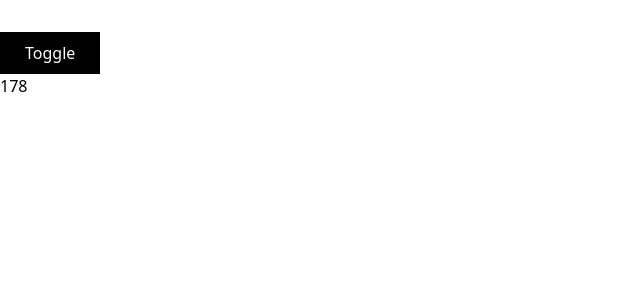
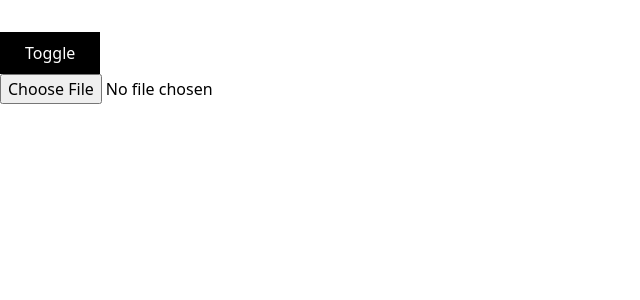
Before and after one commit to truongnhuhungnam/react-learning, a React (Create React App) app: page / in a window 1280 px wide. Both pictures are taken after a click on the button "Toggle". Shown: the top 300 px of the page, without its empty margins (0-640 px from the left). Built offline with nearby package versions, Linux system fonts and the light colour scheme.

Commit message:
preview avatar UseEffect

```diff
--- a/src/App.js
+++ b/src/App.js
@@ -1,5 +1,5 @@
 import { useState } from "react";
-import TimerUseEffect from "./components/TimerUseEffect";
+import PreviewAvatarUseEffect from "./components/PreviewAvatarUseEffect";
 
 function App() {
     const [show, setShow] = useState(false);
@@ -12,7 +12,7 @@
                 >
                     Toggle
                 </button>
-                {show && <TimerUseEffect />}
+                {show && <PreviewAvatarUseEffect />}
             </div>
         </div>
     );
--- /dev/null
+++ b/src/components/PreviewAvatarUseEffect.js
@@ -0,0 +1,28 @@
+import { useState, useEffect } from "react";
+
+const PreviewAvatarUseEffect = () => {
+    const [avatar, setAvatar] = useState();
+
+    useEffect(() => {
+        return () => {
+            avatar && URL.revokeObjectURL(avatar.preview);
+        };
+    }, [avatar]);
+
+    const handleUploadFile = (e) => {
+        const file = e.target.files[0];
+        file.preview = URL.createObjectURL(file);
+
+        setAvatar(file);
+    };
+
+    return (
+        <div>
+            <input type="file" onChange={handleUploadFile} />
+
+            {avatar && <img src={avatar.preview} alt="" width="80%" />}
+        </div>
+    );
+};
+
+export default PreviewAvatarUseEffect;
--- a/src/components/UseEffect.js
+++ b/src/components/UseEffect.js
@@ -11,6 +11,7 @@
 
 // Callback luôn dc gọi sau khi component dc mount
 // Cleanup function luôn được gọi trước khi component unmount
+// Cleanup function luôn được gọi trước khi callback được gọi (trừ lần mounted)
 
 const tabs = ["posts", "comments", "albums"];
 
```
